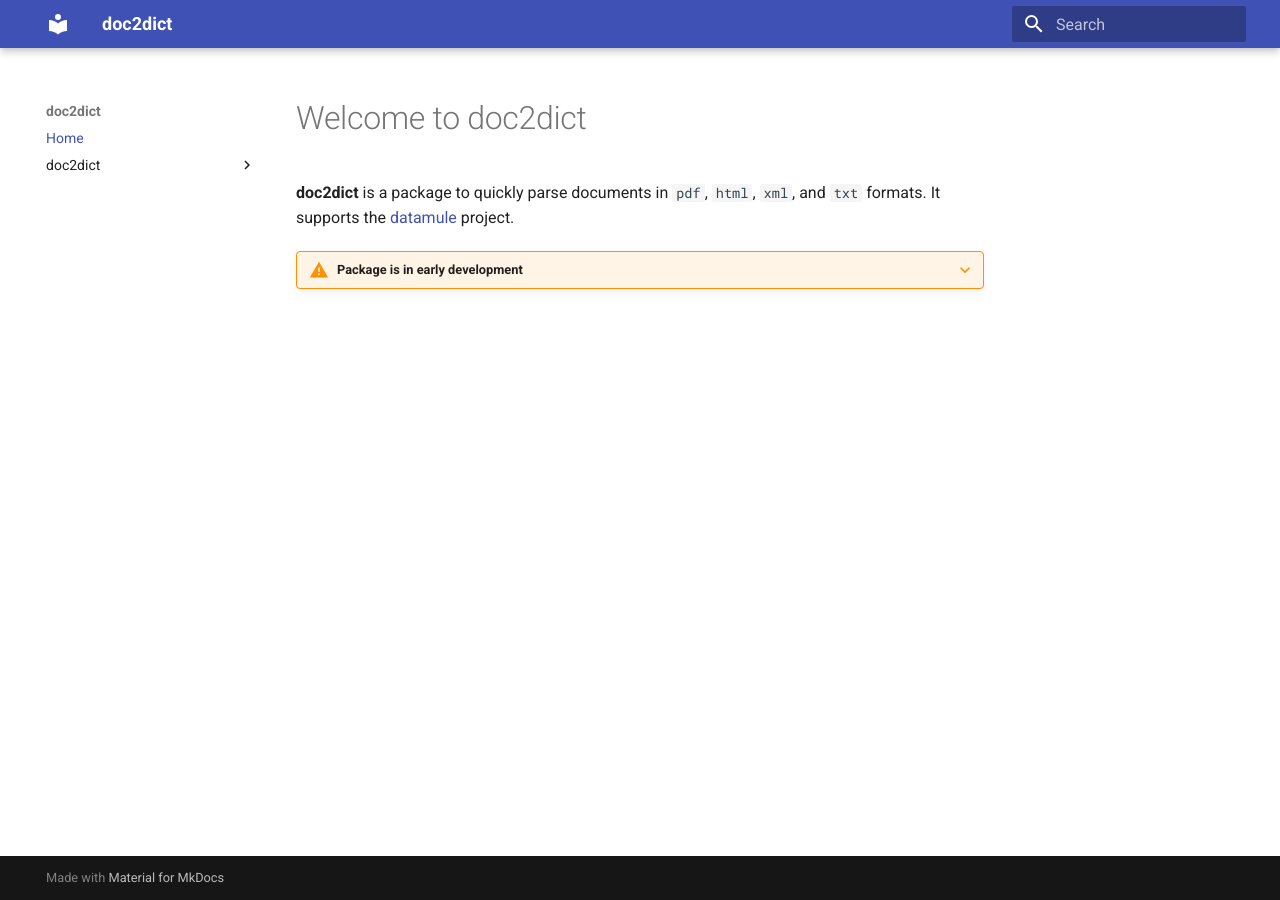
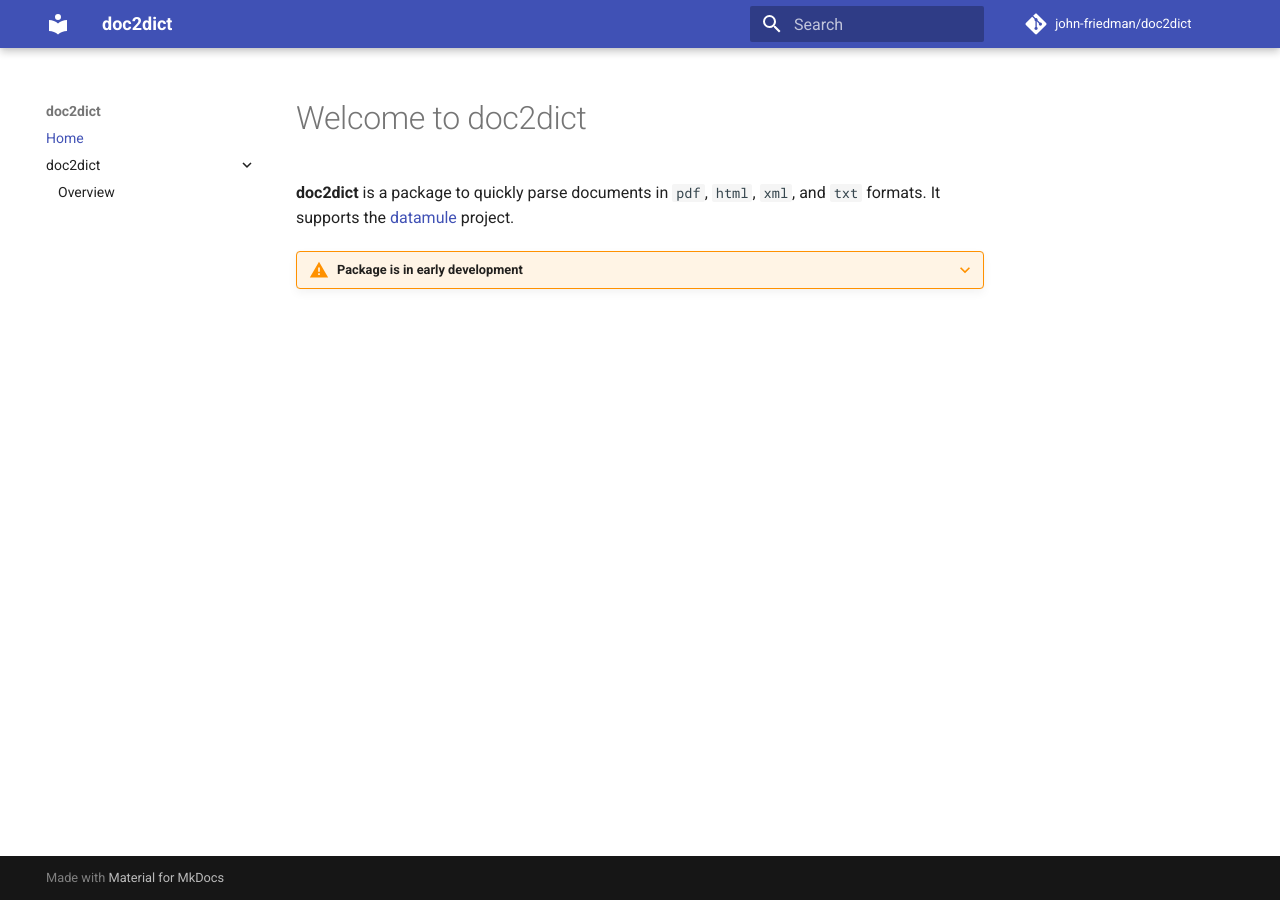
Before and after one commit to rian-dolphin/doc2dict, an MkDocs documentation site: the page built from doc2dict/docs/docs/index.md, in a window 1280 px wide. Built offline with MkDocs 1.6.1 and Material for MkDocs 9.7.7, drawn with Linux system fonts in a browser that asks for light colours; comment, search, counter and statistics services are not loaded.

```diff
--- a/doc2dict/docs/mkdocs.yml
+++ b/doc2dict/docs/mkdocs.yml
@@ -1,6 +1,16 @@
 site_name: doc2dict
+
 theme:
   name: material
+  palette:
+    primary: indigo
+    accent: indigo
+  features:
+    - navigation.instant
+    - navigation.tracking
+    - navigation.expand
+    - content.code.copy
+
 nav:
   - Home: index.md
   - doc2dict:
@@ -12,3 +22,8 @@
   - def_list
   - admonition
   - pymdownx.details
+  - toc:
+      permalink: true
+
+repo_url: https://github.com/john-friedman/doc2dict
+repo_name: john-friedman/doc2dict
```
Also changed, not shown: 1 other file.
